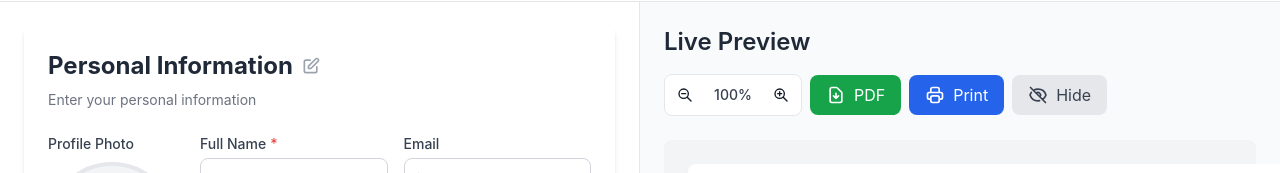
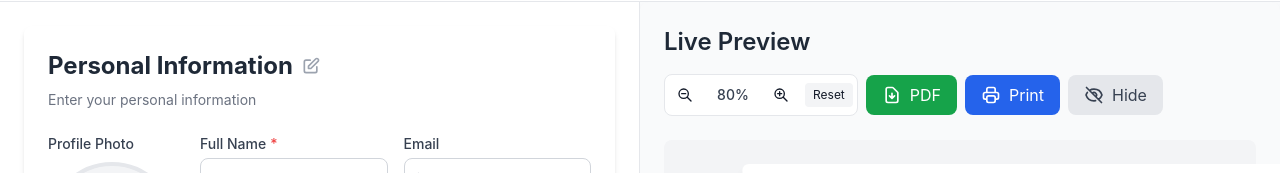
Before and after one commit to snowsolutions/power-cv, a React (Vite) app in the folder client/: page /editor in a window 1280 px wide. Shown: the part 137-310 px from the top of the page. Built offline with nearby package versions, Linux system fonts and the light colour scheme; no server answers.

Commit message:
[IMPROVEMENT] [UI] Move pagination to top of CV preview and set default zoom to 80%

```diff
--- a/client/src/components/cv/CVPreview.jsx
+++ b/client/src/components/cv/CVPreview.jsx
@@ -14,7 +14,7 @@ import { exportToPDF } from "../../utils/pdfExport";
  */
 const CVPreview = memo(
     ({ data, template = "classic", isVisible = true, onToggleVisibility }) => {
-        const [zoom, setZoom] = useState(100);
+        const [zoom, setZoom] = useState(80);
         const [isExporting, setIsExporting] = useState(false);
         const [pageCount, setPageCount] = useState(1);
         const [currentPage, setCurrentPage] = useState(1);
@@ -258,25 +258,9 @@ const CVPreview = memo(
                     </div>
                 </div>
 
-                {/* Template Preview Area with A4 Page Visualization */}
-                <div className="bg-gray-100 rounded-lg p-6">
-                    {/* Template Container with Zoom */}
-                    <div
-                        ref={previewRef}
-                        className="mx-auto"
-                        style={{
-                            transform: `scale(${zoom / 100})`,
-                            transformOrigin: "top center",
-                            transition: "transform 0.2s ease-in-out",
-                        }}
-                    >
-                        <div data-template>{getTemplate()}</div>
-                    </div>
-                </div>
-
-                {/* Pagination Counter - Outside preview area */}
+                {/* Pagination Counter - Top of preview area */}
                 {pageCount > 1 && (
-                    <div className="flex justify-center mt-4">
+                    <div className="flex justify-center mb-4">
                         <div className="bg-gray-900 text-white px-4 py-2 rounded-full shadow-lg flex items-center gap-3">
                             <button
                                 onClick={() =>
@@ -330,6 +314,22 @@ const CVPreview = memo(
                         </div>
                     </div>
                 )}
+
+                {/* Template Preview Area with A4 Page Visualization */}
+                <div className="bg-gray-100 rounded-lg p-6">
+                    {/* Template Container with Zoom */}
+                    <div
+                        ref={previewRef}
+                        className="mx-auto"
+                        style={{
+                            transform: `scale(${zoom / 100})`,
+                            transformOrigin: "top center",
+                            transition: "transform 0.2s ease-in-out",
+                        }}
+                    >
+                        <div data-template>{getTemplate()}</div>
+                    </div>
+                </div>
 
                 {/* Preview Info */}
                 <div className="mt-4 flex items-center justify-between text-sm text-gray-500 flex-wrap gap-2">
```
Also changed, not shown: 9 other files (tests, documents, lock files or other folders).
